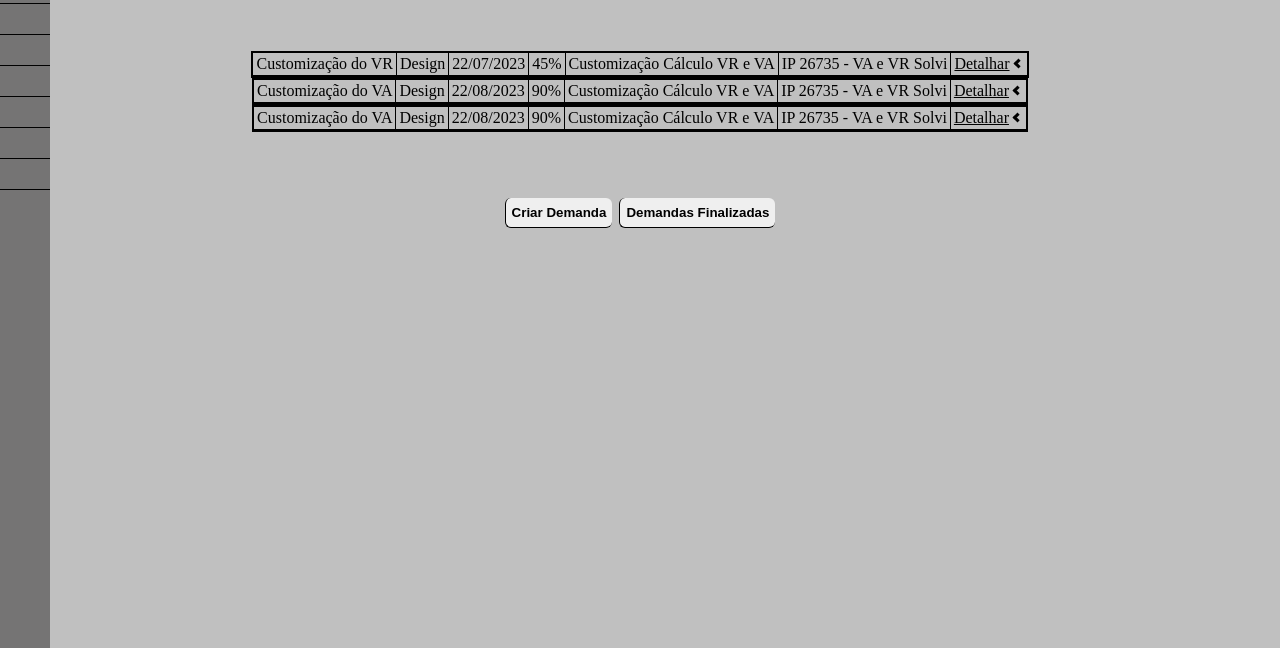
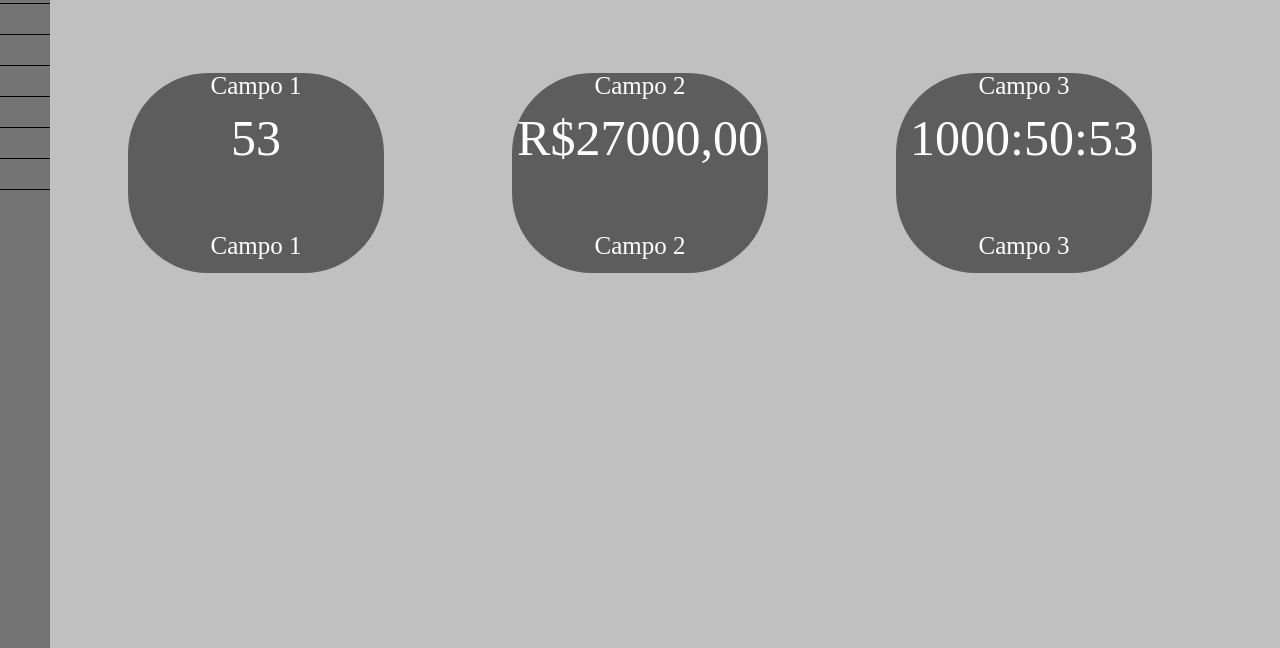
Before and after one commit to rlg200/Controle-de-Demandas, a plain HTML site: page 1_home/home.html in a window 1280 px wide. Shown: the part 152-800 px from the top of the page. Drawn offline with Linux system fonts and the light colour scheme.

Commit message:
Update home.html

```diff
--- a/1_home/home.html
+++ b/1_home/home.html
@@ -96,6 +96,6 @@
 		</div>
 		<p id = "titulo_2"> Inicio </p>
 	</header>
-	<iframe src = "../3_extrair_dados/acomp_dem.html" id = "pagina" name = "inicio"></iframe>
+	<iframe src = "../3_extrair_dados/inicio.html" id = "pagina" name = "inicio"></iframe>
 </body>
 </html>
```
